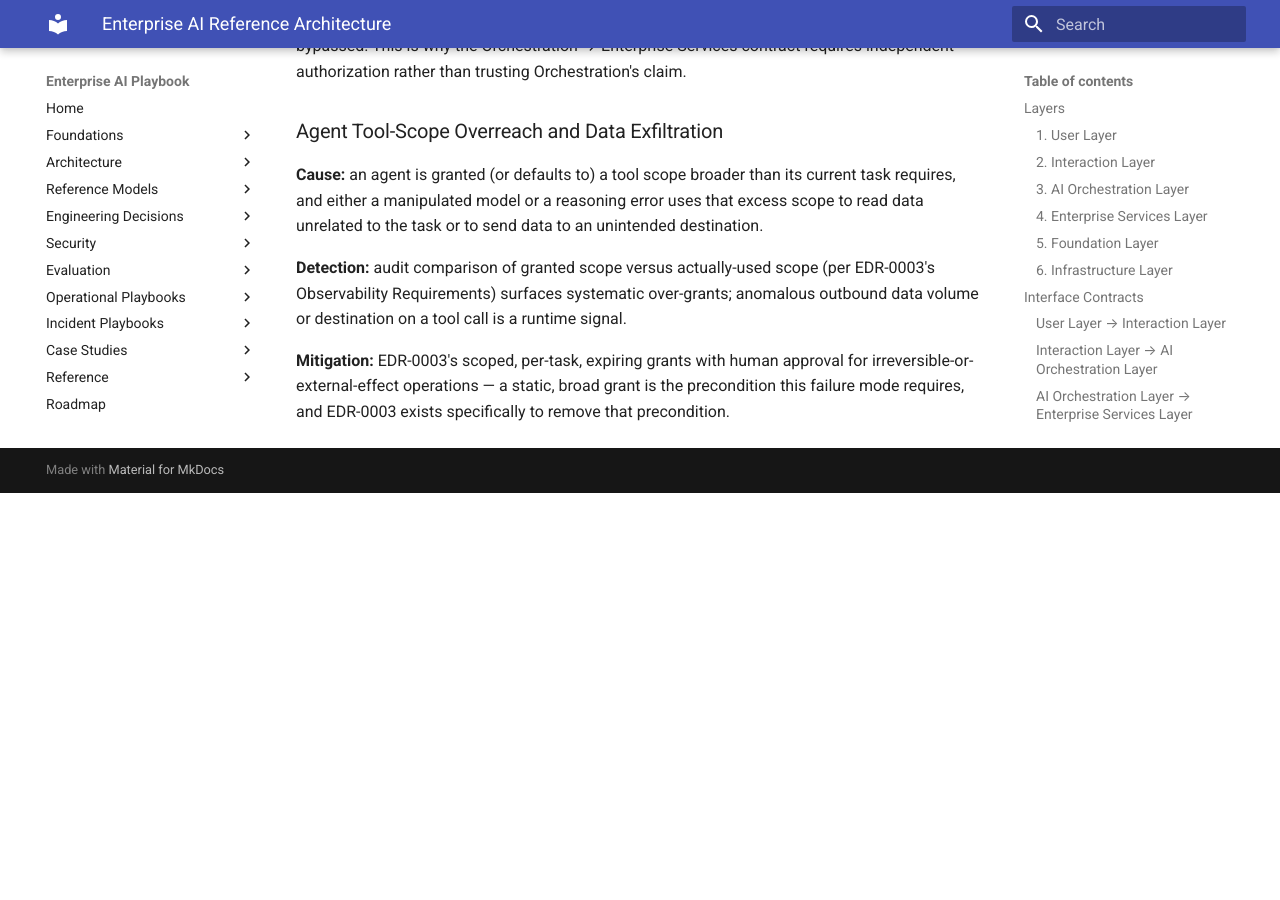
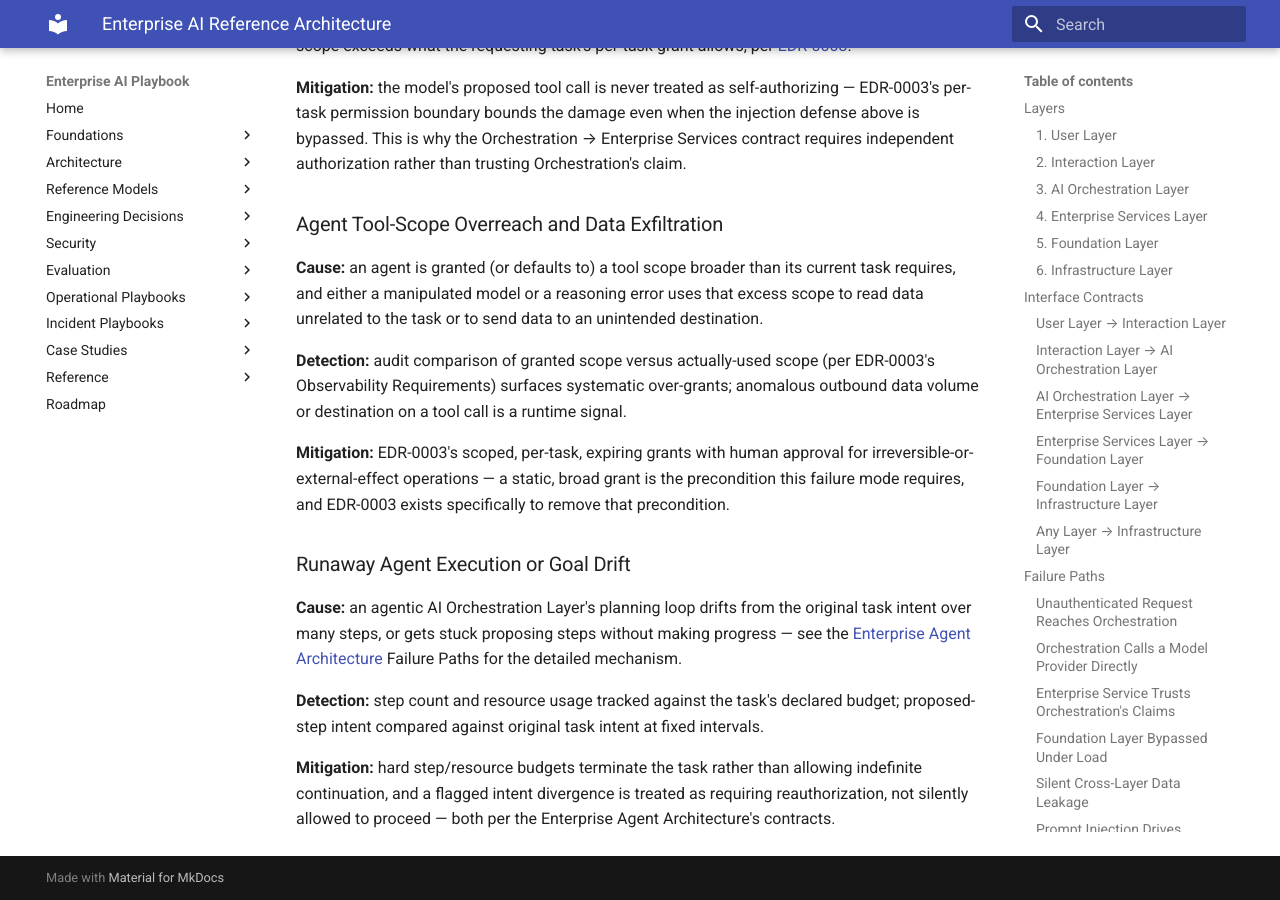
Before and after one commit to marquiano/enterprise-ai-playbook, an MkDocs documentation site: the page built from docs/reference-architectures/ENTERPRISE_AI_REFERENCE_ARCHITECTURE.md, in a window 1280 px wide and 900 px high, scrolled down 5319 px. Built offline with MkDocs 1.6.1 and Material for MkDocs 9.7.7, drawn with Linux system fonts in a browser that asks for light colours; before the commit the page ends 5812 px from its top, so only the background shows below that; some of the changed text lies outside the part shown.

Commit message:
Point AI Orchestration Layer to the Agent Architecture; add runaway-execution failure path
Cross-links the new Enterprise Agent Architecture from the layer it
lives inside, and adds a failure path for goal drift/runaway
execution pointing to its detailed mechanism there.

```diff
--- a/docs/reference-architectures/ENTERPRISE_AI_REFERENCE_ARCHITECTURE.md
+++ b/docs/reference-architectures/ENTERPRISE_AI_REFERENCE_ARCHITECTURE.md
@@ -42,6 +42,8 @@ Examples:
 - Prompt Management
 - Workflow Engines
 - Tool Routing
+
+When this layer is agentic — planning across multiple steps rather than producing a single response — see the [Enterprise Agent Architecture](ENTERPRISE_AGENT_ARCHITECTURE.md) for its internal structure, contracts, and failure paths.
 
 ---
 
@@ -186,3 +188,11 @@ Each boundary above has a corresponding way it can fail. A reference architectur
 **Detection:** audit comparison of granted scope versus actually-used scope (per EDR-0003's Observability Requirements) surfaces systematic over-grants; anomalous outbound data volume or destination on a tool call is a runtime signal.
 
 **Mitigation:** EDR-0003's scoped, per-task, expiring grants with human approval for irreversible-or-external-effect operations — a static, broad grant is the precondition this failure mode requires, and EDR-0003 exists specifically to remove that precondition.
+
+### Runaway Agent Execution or Goal Drift
+
+**Cause:** an agentic AI Orchestration Layer's planning loop drifts from the original task intent over many steps, or gets stuck proposing steps without making progress — see the [Enterprise Agent Architecture](ENTERPRISE_AGENT_ARCHITECTURE.md) Failure Paths for the detailed mechanism.
+
+**Detection:** step count and resource usage tracked against the task's declared budget; proposed-step intent compared against original task intent at fixed intervals.
+
+**Mitigation:** hard step/resource budgets terminate the task rather than allowing indefinite continuation, and a flagged intent divergence is treated as requiring reauthorization, not silently allowed to proceed — both per the Enterprise Agent Architecture's contracts.
```
